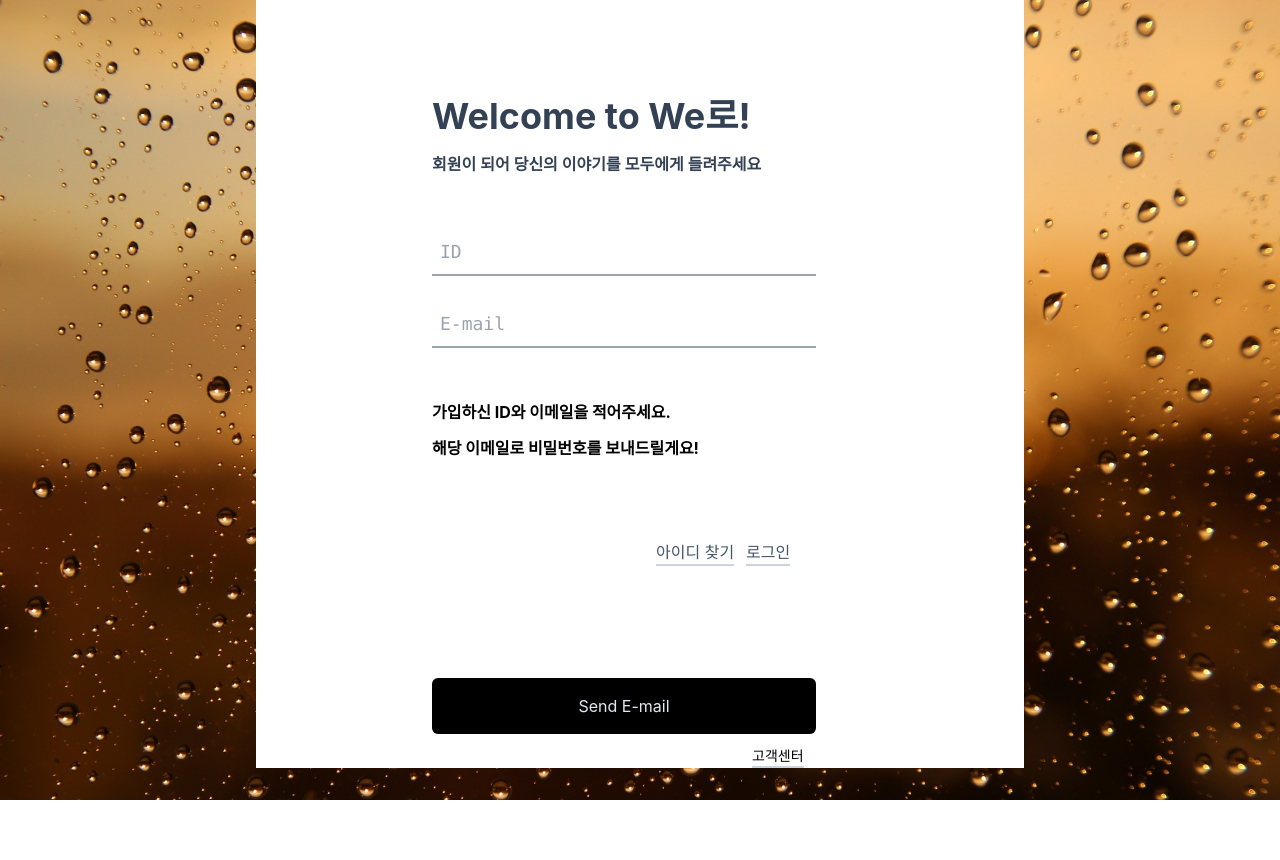
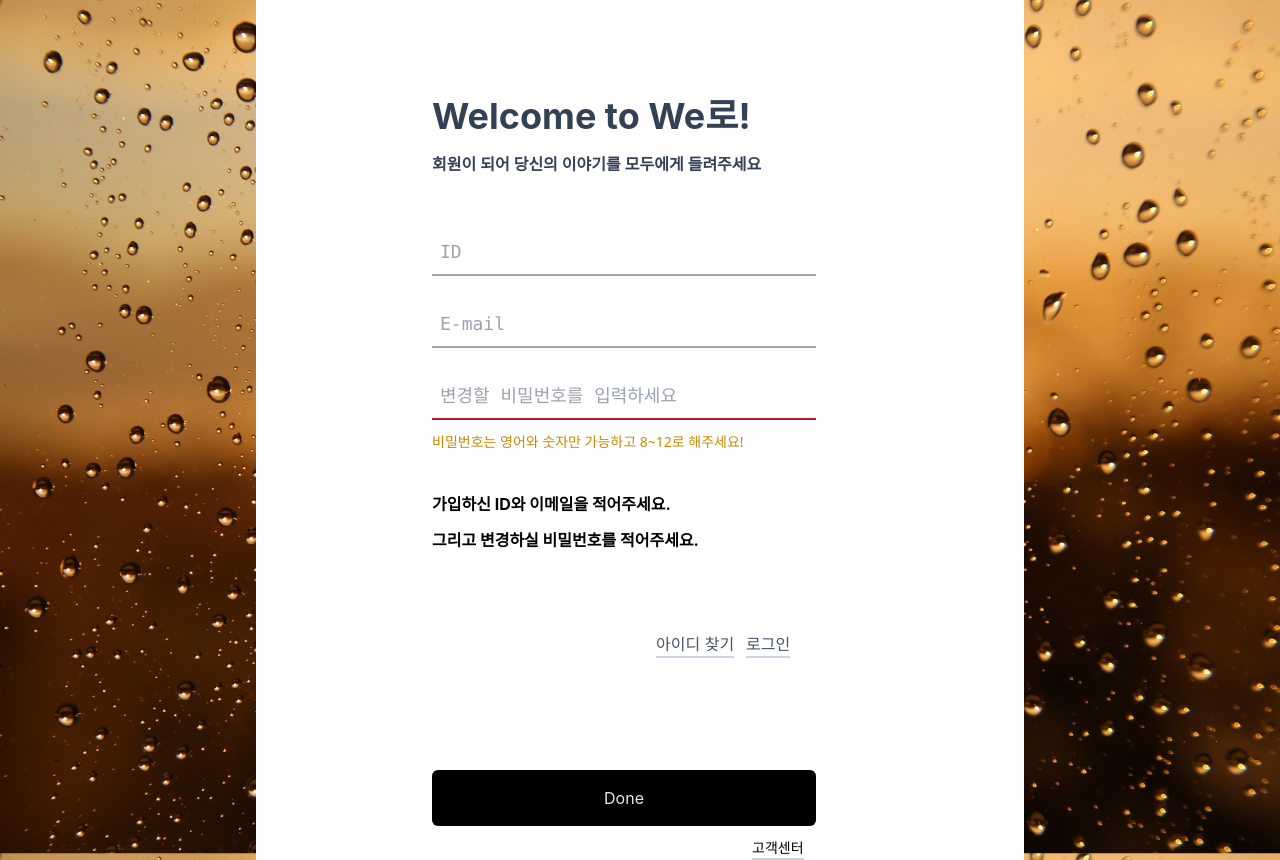
Before and after one commit to DieOrWe/wero_front, a React (Create React App) app: page /findPw in a window 1280 px wide. Before the commit the page ends 800 px from the top, so only its background shows below. Built offline with nearby package versions, Linux system fonts and the light colour scheme; the HTML template or start-up script is replaced by a standard one.

Commit message:
findId findPw ...

```diff
--- a/src/components/login_page/FindId.tsx
+++ b/src/components/login_page/FindId.tsx
@@ -16,8 +16,13 @@ const FindId = () => {
             body: JSON.stringify(email)
         })
             .then(resp => resp.text())
-            .then(resp => alert(`당신의 ID는  ${resp} 입니다!`))
-        document.location.href = '/';
+            .then(resp => {
+                if (resp === '{"message" : "등록된 계정 정보가 없습니다."}') {
+                    alert(resp)
+                } else {
+                    alert(`당신의 ID는  ${resp} 입니다!`)
+                }
+            })
     }
     return (
         <div className='flex flex-col items-center'>
@@ -47,7 +52,7 @@ const FindId = () => {
                     </div>
                     <button onClick={handleSubmit}
                         className='bg-black rounded-md mt-28 h-14 text-slate-200 w-96 border-slate-300'
-                    >Send E-mail</button>
+                    >Done</button>
                     <div className='flex'>
                         <p className='mt-3 text-sm border-b-2 ml-80 border-slate-300'>고객센터</p>
                     </div>
--- a/src/components/login_page/FindPw.tsx
+++ b/src/components/login_page/FindPw.tsx
@@ -5,18 +5,54 @@ const FindPw = () => {
     const [values, setValues] = useState({
         id: '',
         email: '',
+        password: '',
     });
+
+    const [effectiveness, setEffectiveness] = useState({
+        password: false,
+    })
+    const isPassword = (password: string): boolean => {
+        const passwordRegex =
+            /^\w{8,12}$/i;
+        return passwordRegex.test(password);
+    };
+
     const handleChange = (e: React.ChangeEvent<HTMLInputElement>) => {
         setValues({
             ...values,
             [e.target.name]: e.target.value,
         });
+        let isGood = false;
+        if (e.target.name === 'password') {
+            isGood = isPassword(e.target.value);
+        }
+        setEffectiveness({
+            ...effectiveness,
+            [e.target.name]: isGood,
+        })
     }
+
+    const findPw = "http://localhost:8080/api/user/data/findPw";
     const handleSubmit = () => {
-        console.log(values);
-        alert('이메일로 ID가 전송되었습니다!')
-        document.location.href = '/';
+        if (effectiveness.password) {
+            fetch(findPw, {
+                method: 'POST',
+                headers: {
+                    'Content-Type': 'application/json',
+                },
+                body: JSON.stringify({
+                    "userEmail": values.email,
+                    "userId": values.id,
+                    "userPw": values.password
+                })
+            })
+                .then(resp => resp.json())
+                .then(resp => alert(resp.message));
+        }
     }
+
+    const commonStyle = 'h-12 pl-2 my-3 font-mono text-lg w-96 border-b-2';
+
     return (
         <div className='flex flex-col items-center'>
             <div className='h-full bg-white'>
@@ -43,9 +79,25 @@ const FindPw = () => {
                             placeholder='E-mail'
                         />
                     </div>
+                    <div>
+                        <input
+                            type="password"
+                            name="password"
+                            value={values.password}
+                            onChange={handleChange}
+                            className={effectiveness.password ?
+                                `${commonStyle} border-gray-400 border-solid` : `${commonStyle} border-red-700 border-solid`}
+                            placeholder='변경할 비밀번호를 입력하세요'
+                        />
+                        {
+                            effectiveness.password === false ?
+                                <p className="font-sans text-sm text-yellow-600">비밀번호는 영어와 숫자만 가능하고 8~12로 해주세요!</p>
+                                : null
+                        }
+                    </div>
                     <div className='font-bold'>
                         <p className='mt-10'>가입하신 ID와 이메일을 적어주세요.</p>
-                        <p className='mt-3'>해당 이메일로 비밀번호를 보내드릴게요!</p>
+                        <p className='mt-3'>그리고 변경하실 비밀번호를 적어주세요.</p>
                     </div>
                     <div className='flex mt-20 ml-56 space-x-3 text-base text-slate-600'>
                         <Link to='/findId' className='border-b-2 border-slate-300'>아이디 찾기</Link>
@@ -53,7 +105,7 @@ const FindPw = () => {
                     </div>
                     <button onClick={handleSubmit}
                         className='bg-black rounded-md mt-28 h-14 text-slate-200 w-96 border-slate-300'
-                    >Send E-mail</button>
+                    >Done</button>
                     <div className='flex'>
                         <p className='mt-3 text-sm border-b-2 ml-80 border-slate-300'>고객센터</p>
                     </div>
--- a/src/components/login_page/LoginPage.tsx
+++ b/src/components/login_page/LoginPage.tsx
@@ -25,7 +25,7 @@ const LoginPage = () => {
                     오늘 하루 힘든 일이 있었나요?</p>
                 <div className='hidden 2xl:font-extrabold 2xl:inline 2xl:text-5xl'>
                     <p className=''>오늘의 나에게 편지를 쓰고</p>
-                    <p className='mt-2 mb-8'>타인의 편지로 WeRo 받아가세요</p>
+                    <p className='mt-2 mb-8'>타인의 편지로 위로 받아가세요</p>
                 </div>
             </div>
 
--- a/src/components/setting_page/ChangePersonalInfo.tsx
+++ b/src/components/setting_page/ChangePersonalInfo.tsx
@@ -157,7 +157,7 @@ const ChangePersonalInfo = () => {
                 .then((resp) => {
                     if (resp === true) {
                         fetch(updateUserPw + `/${values.id}`, {
-                            method: "PUT",
+                            method: "POST",
                             headers: {
                                 'Content-Type': 'application/json',
                                 'Authorization': `Bearer ${localStorage.getItem("token")}`
```
